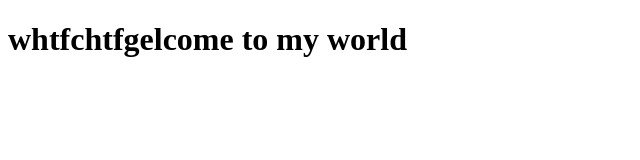
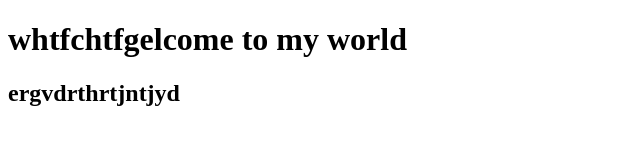
Before and after one commit to SATVIK297/letsLearnGit, a plain HTML site: page index.html in a window 1280 px wide. Shown: the whole page, without its empty margins (0-640 px from the left). Drawn offline with Linux system fonts and the light colour scheme.

Commit message:
changes made

```diff
--- a/index.html
+++ b/index.html
@@ -8,5 +8,6 @@
 </head>
 <body>
     <h1>whtfchtfgelcome to my world</h1>
+    <h2>ergvdrthrtjntjyd</h2>
 </body>
 </html>
```
